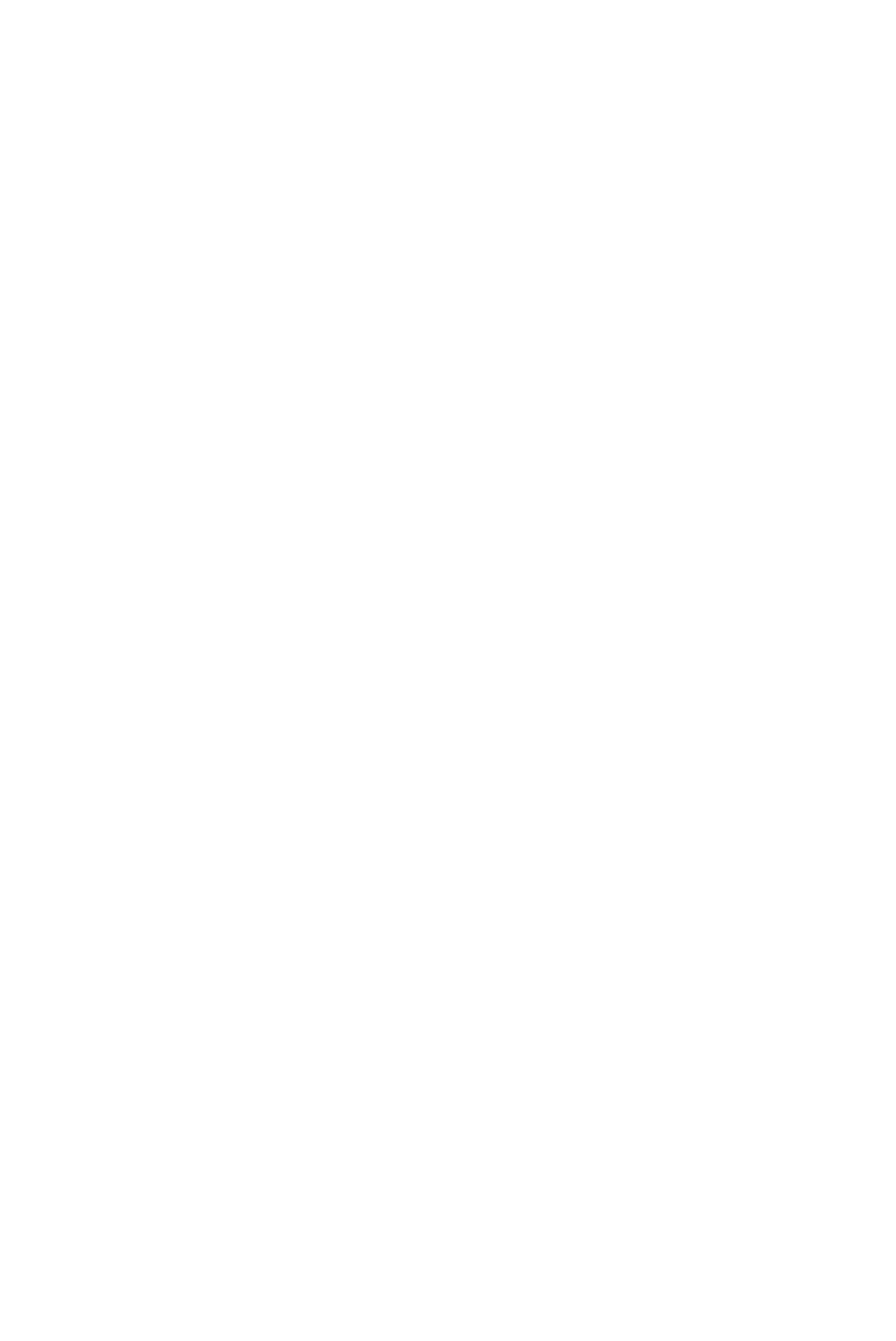
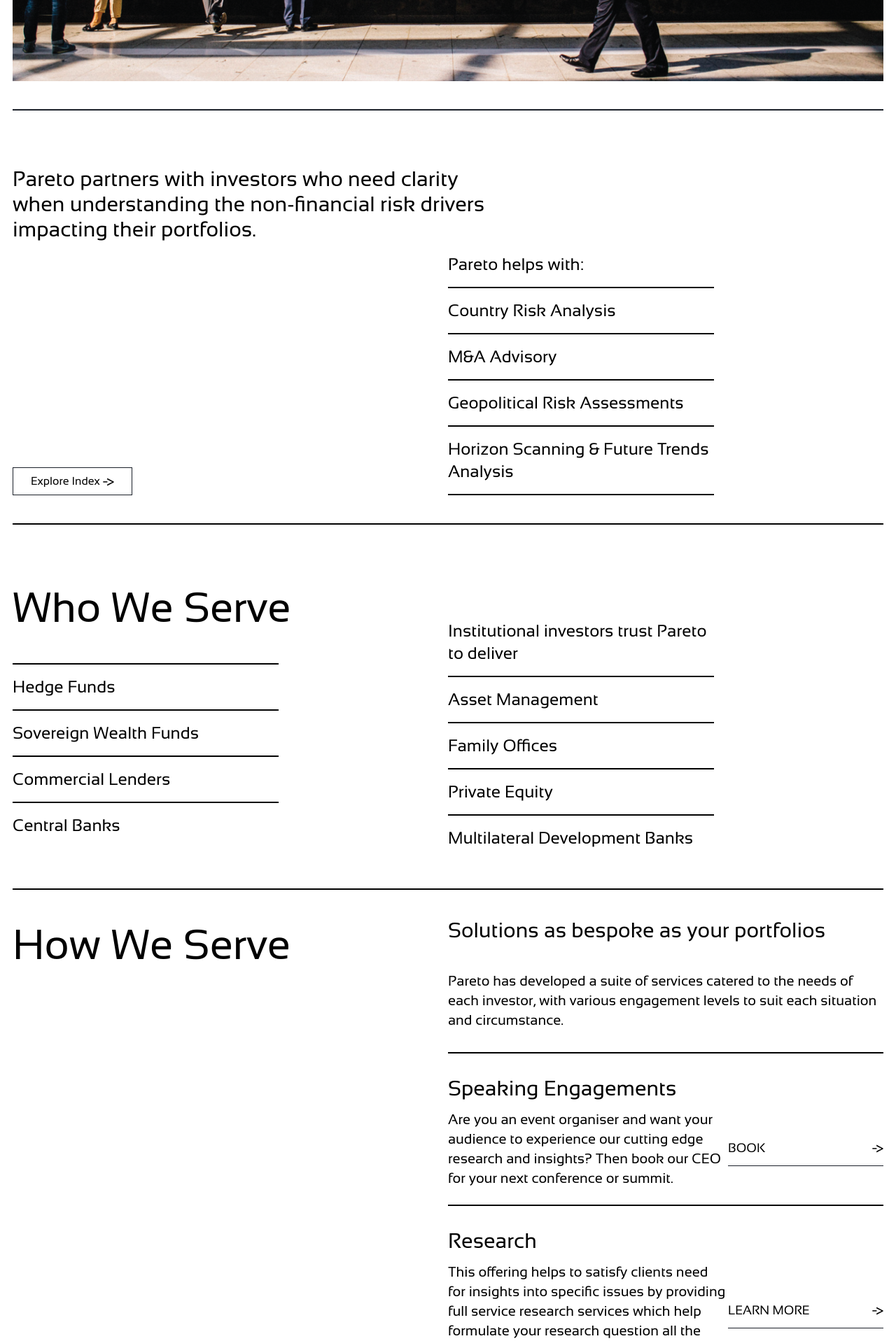
Before and after one commit to EmpChirag/pareto-economics, a React (Create React App) app: page /clients-investors in a window 1280 px wide. Before the commit this address had no page. Shown: the part 880-2797 px from the top of the page at 70% size. Before the commit the page ends 800 px from the top, so only its background shows below. Built offline with nearby package versions, Linux system fonts and the light colour scheme.

Commit message:
page add clients-investors

```diff
--- a/src/pages/ClientsCorporations/index.js
+++ b/src/pages/ClientsCorporations/index.js
@@ -1,9 +1,8 @@
 import React from "react";
 import Header from "../../Layouts/Header";
 import HeroSection from "../../components/HeroSection";
-import Footer from "../../Layouts/Footer";
 import Footerdark from "../../Layouts/Footerdark";
-
+import Corporations from "../../assets/images/ClientsCorporations/Clients_Corporations.png";
 const ClientsCorporations = () => {
   return (
     <div className="container mx-auto pb-[200px]">
@@ -11,7 +10,7 @@
       <HeroSection
         className="hero-home"
         title="We Partner with Global Stakeholders to Guide Business Strategy"
-        image="images/ClientsCorporations/Clients_Corporations.png"
+        image={Corporations}
         h1width="max-w-[700px]"
       />
       <section className="mt-10 pb-10 border-b-2   border-[#000000]">
@@ -155,6 +154,7 @@
           </div>
         </div>
       </section>
+
       <Footerdark contact />
     </div>
   );
--- a/src/pages/ClientsInvestors/index.js
+++ b/src/pages/ClientsInvestors/index.js
@@ -0,0 +1,160 @@
+import React from "react";
+import Header from "../../Layouts/Header";
+import HeroSection from "../../components/HeroSection";
+import homeHer from "../../assets/images/Clients-Investors.png";
+import Footerdark from "../../Layouts/Footerdark";
+
+const ClientsInvestors = () => {
+    return (
+      <div className="container mx-auto">
+        <Header />
+        <HeroSection
+          className="hero-home"
+          title="Thinking That Moves Markets"
+          image={homeHer}
+        />
+        <section className="mt-10 border-b-2 py-10  border-[#000000]">
+          <div>
+            <div>
+              {" "}
+              <p className=" text-3xl max-w-[700px]">
+                Pareto partners with investors who need clarity when
+                understanding the non-financial risk drivers impacting their
+                portfolios.
+              </p>
+            </div>
+            <div className="flex ">
+              <div className="w-full relative">
+                <button className="btn absolute bottom-0">Explore Index</button>{" "}
+              </div>
+              <div className="w-full ">
+                <div className="w-[280px]">
+                  <p className="border-b-2   border-[#000000] w-[380px] text-2xl py-4">
+                    Pareto helps with:
+                  </p>
+                  <p className="border-b-2   border-[#000000] w-[380px] text-2xl py-4">
+                    Country Risk Analysis
+                  </p>
+                  <p className="border-b-2   border-[#000000] w-[380px] text-2xl py-4">
+                    M&A Advisory
+                  </p>
+                  <p className="border-b-2   border-[#000000] w-[380px] text-2xl py-4">
+                    Geopolitical Risk Assessments
+                  </p>
+                  <p className="border-b-2   border-[#000000] w-[380px] text-2xl py-4">
+                    Horizon Scanning & Future Trends Analysis
+                  </p>
+                </div>
+              </div>
+            </div>
+          </div>
+        </section>
+        <section className="mt-10 border-b-2 py-10  border-[#000000]">
+          <div>
+            <div className="flex max-xl:block">
+              <div className="w-full ">
+                <h2 className="text-4xl leading-[1.2] lg:text-6xl lg:leading-[1.3] lg:max-w-[650px] mb-10">
+                  Who We Serve
+                </h2>
+                <p className="border-b-2  border-t-2  border-[#000000] w-[380px] text-2xl py-4">
+                  Hedge Funds
+                </p>
+                <p className="border-b-2   border-[#000000] w-[380px] text-2xl py-4">
+                  Sovereign Wealth Funds
+                </p>
+                <p className="border-b-2   border-[#000000] w-[380px] text-2xl py-4">
+                  Commercial Lenders
+                </p>
+                <p className=" w-[380px] text-2xl py-4">Central Banks</p>
+              </div>
+              <div className="w-full max-xl:float-none float-right items-end flex">
+                <div className="">
+                  <p className="border-b-2   border-[#000000] w-[380px] text-2xl py-4 mt-10">
+                    Institutional investors trust Pareto to deliver
+                  </p>
+                  <p className="border-b-2   border-[#000000] w-[380px] text-2xl py-4">
+                    Asset Management
+                  </p>
+                  <p className="border-b-2   border-[#000000] w-[380px] text-2xl py-4">
+                    Family Offices
+                  </p>
+                  <p className="border-b-2   border-[#000000] w-[380px] text-2xl py-4">
+                    Private Equity
+                  </p>
+                  <p className=" w-[380px] text-2xl py-4">
+                    Multilateral Development Banks
+                  </p>
+                </div>
+              </div>
+            </div>
+          </div>
+        </section>
+
+        <section className="mt-10 border-b-2   border-[#000000] pb-10">
+          <div className="flex  max-md:block">
+            <div className="w-full">
+              <h2 className=" text-4xl leading-[1.2] lg:text-6xl lg:leading-[1.3] lg:max-w-[650px]">
+                How We Serve{" "}
+              </h2>
+            </div>
+            <div className="w-full ">
+              <div className="float-right max-md:float-none">
+                <p className="  text-3xl ">
+                  Solutions as bespoke as your portfolios
+                </p>
+                <p className="text-xl pb-8 max-md:mt-5  mt-10 border-b-2   border-[#000000]">
+                  Pareto has developed a suite of services catered to the needs
+                  of each investor, with various engagement levels to suit each
+                  situation and circumstance.
+                </p>
+                <div className="pt-8">
+                  <p className=" pb-3 text-3xl ">Speaking Engagements </p>
+                  <div className=" max-xl:block flex items-center justify-between border-b-2   border-[#000000] pb-6">
+                    <p className="text-xl lg:max-w-[400px]">
+                      Are you an event organiser and want your audience to
+                      experience our cutting edge research and insights? Then
+                      book our CEO for your next conference or summit.
+                    </p>
+                    <button className="btn2 max-xl:mt-3 max-xl:w-[300px] w-[250px]   flex items-center justify-between">
+                      Book
+                    </button>
+                  </div>
+                </div>
+                <div className="pt-8">
+                  <p className=" pb-3 text-3xl ">Research</p>
+                  <div className=" max-xl:block flex items-center justify-between border-b-2   border-[#000000] pb-6">
+                    <p className="text-xl lg:max-w-[400px]">
+                      This offering helps to satisfy clients need for insights
+                      into specific issues by providing full service research
+                      services which help formulate your research question all
+                      the way to post engagement debrief.
+                    </p>
+                    <button className="btn2 max-xl:mt-3 max-xl:w-[300px] w-[250px]   flex items-center justify-between">
+                      Learn More
+                    </button>
+                  </div>
+                </div>
+                <div className="pt-8">
+                  <p className=" pb-3 text-3xl ">Executive Workshops</p>
+                  <div className="max-xl:block  flex items-center justify-between border-b-2   border-[#000000] pb-6">
+                    <p className="text-xl lg:max-w-[400px]">
+                      This service gives the opportunity for structured analysis
+                      and the free exploration of issues of related interest to
+                      clients.
+                    </p>
+                    <button className="btn2 max-xl:mt-3 max-xl:w-[300px] w-[250px]  flex items-center justify-between">
+                      Discover
+                    </button>
+                  </div>
+                </div>
+              </div>
+            </div>
+          </div>
+        </section>
+
+
+        <Footerdark contact />
+      </div>
+    );
+}
+export default ClientsInvestors;
--- a/src/pages/Home/index.js
+++ b/src/pages/Home/index.js
@@ -48,6 +48,7 @@
         <ParetoThoughtLeadership />
         <InTheNewsComp />
         <Footer demo />
+
       </div>
       <MegaMenu />
       <SearchBox />
--- a/src/routes.js
+++ b/src/routes.js
@@ -14,6 +14,7 @@
 const ClientLanding = lazy(() => import("./pages/ClientLanding"));
 
 const ClientsGovernments = lazy(() => import("./pages/ClientsGovernments"));
+const ClientsInvestors = lazy(() => import("./pages/ClientsInvestors"));
 const routes = [
   {
     path: "/",
@@ -66,18 +67,23 @@
   {
     path: "/first-principles",
     component: <FirstPrinciple />,
-    exact: true,
+    exact: true
   },
   {
     path: "/services-research",
     component: <ServicesResearch />,
-    exact: true,
+    exact: true
   },
   {
     path: "/clients-governments",
     component: <ClientsGovernments />,
-    exact: true,
+    exact: true
   },
+  {
+    path: "/clients-investors",
+    component: <ClientsInvestors />,
+    exact: true
+  }
 ];
 
 export default routes;
```
Also changed, not shown: public/images/ClientsInvestors/Clients-Investors.png (added).
